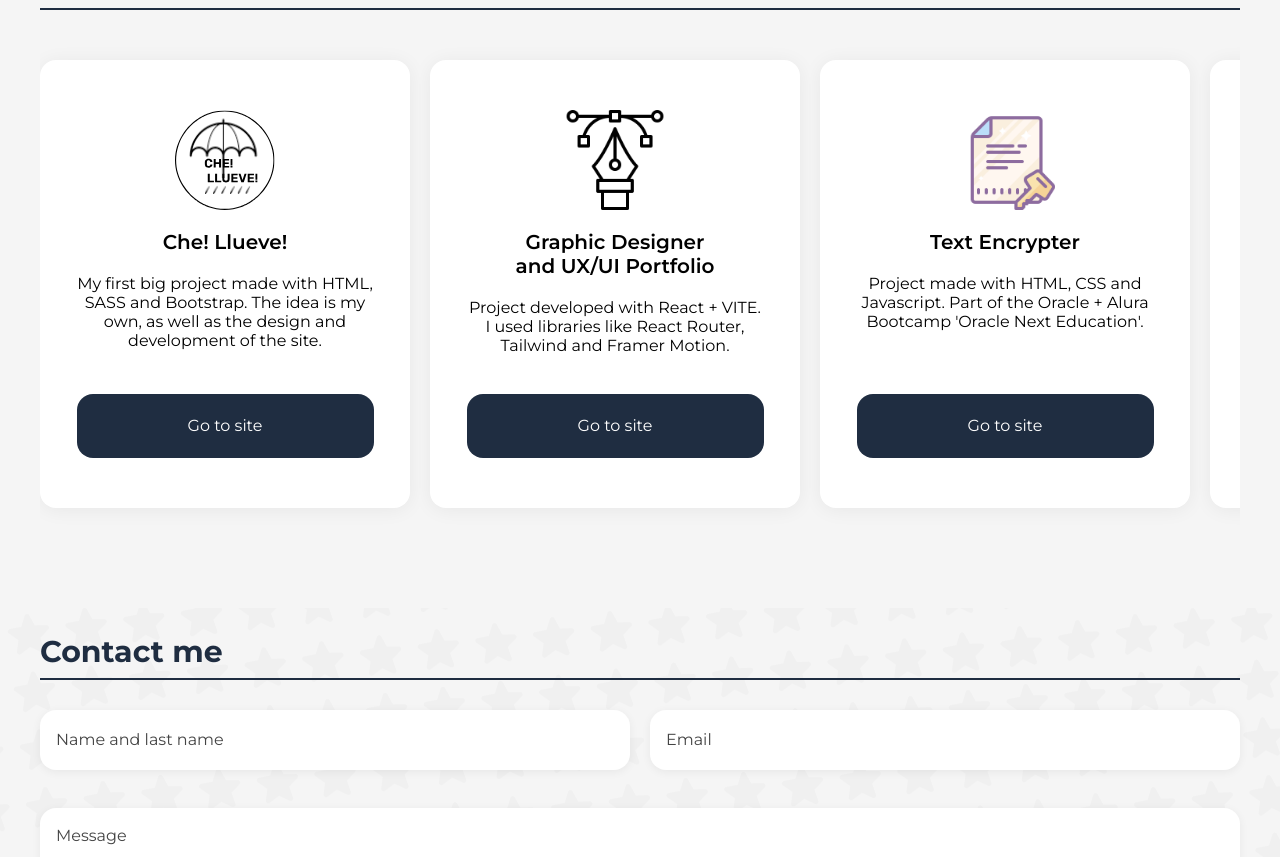
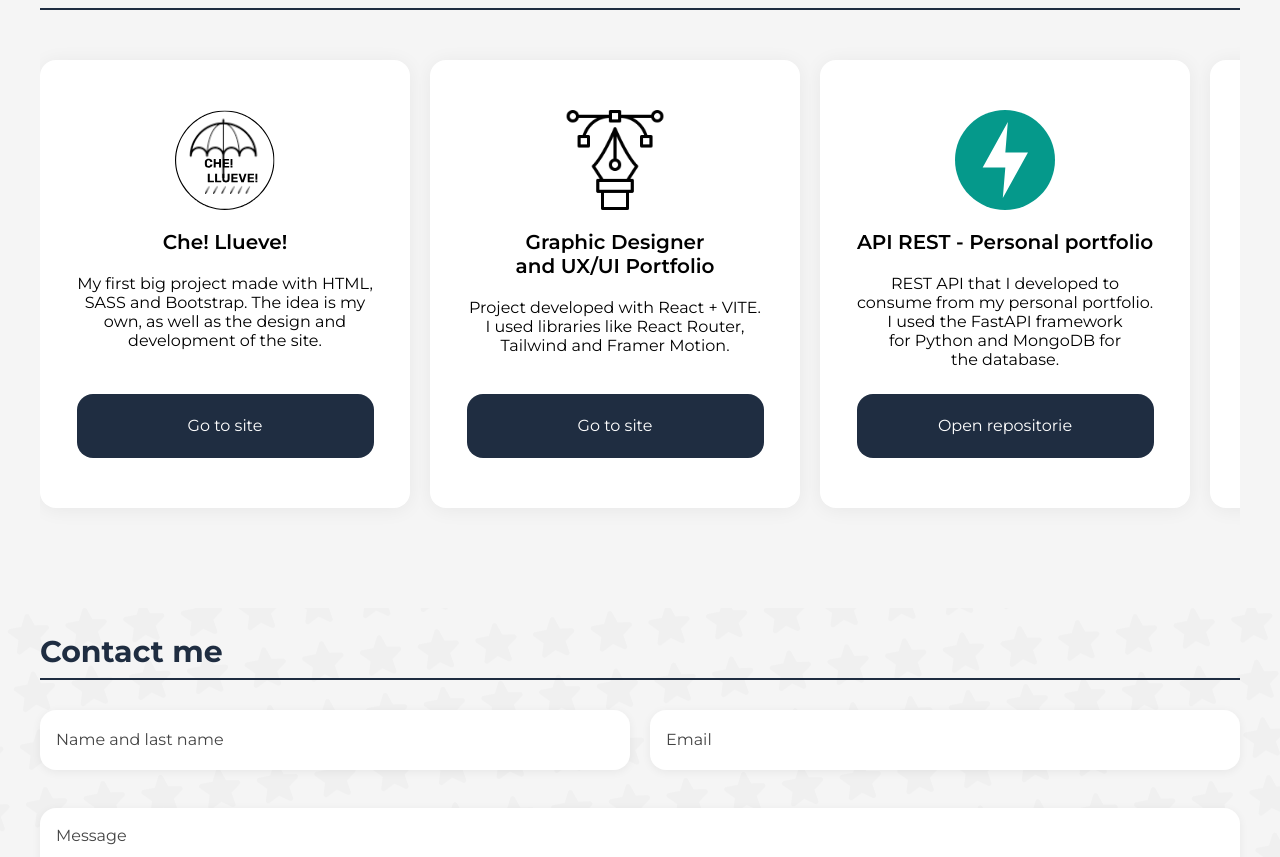
Before and after one commit to Mateo-Ozino/portfolio-personal-V2, a React (Vite) app: page / in a window 1280 px wide. Shown: the part 1735-2592 px from the top of the page. Built offline with nearby package versions, Linux system fonts and the light colour scheme.

Commit message:
New project added

```diff
--- a/src/data/projects.js
+++ b/src/data/projects.js
@@ -3,6 +3,7 @@ import che_llueve from '../assets/projects_logos/che_llueve.svg'
 import encriptador from '../assets/projects_logos/encriptador.png'
 import graphic_design from '../assets/projects_logos/graphic_design.png'
 import snake from '../assets/projects_logos/snake.ico'
+import fastapi from '../assets/projects_logos/fastapi.svg'
 
 export const projects = [
   {
@@ -36,6 +37,20 @@ export const projects = [
   {
     "id": 3,
     "name": {
+      "es": "API REST - Portfolio personal",
+      "en": "API REST - Personal portfolio"
+    },
+    "description": {
+      "es": "API REST que desarrollé para consumir desde mi portfolio personal. Utilicé el framework de Python FastAPI y para la base de datos, MongoDB.",
+      "en": "REST API that I developed to consume from my personal portfolio. I used the FastAPI framework for Python and MongoDB for the database."
+    },
+    "logo": fastapi,
+    "url": "https://github.com/Mateo-Ozino/api-portfolio-personal/tree/main",
+    "isDeployed": false
+  },
+  {
+    "id": 4,
+    "name": {
       "es": "Encriptador de texto",
       "en": "Text Encrypter"
     },
@@ -48,7 +63,7 @@ export const projects = [
     "isDeployed": true
   },
   {
-    "id": 4,
+    "id": 5,
     "name": {
       "es": "Snake Game - Python",
       "en": "Snake Game - Python"
@@ -62,7 +77,7 @@ export const projects = [
     "isDeployed": false
   },
   {
-    "id": 5,
+    "id": 6,
     "name": {
       "es": "Juego del ahorcado",
       "en": "Hangman"
```
Also changed, not shown: src/assets/projects_logos/fastapi.svg (added).
